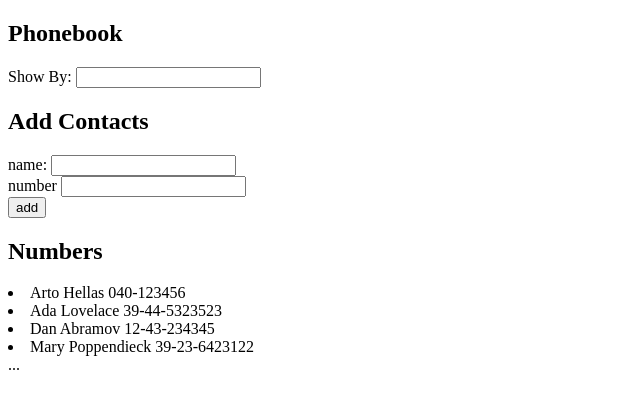
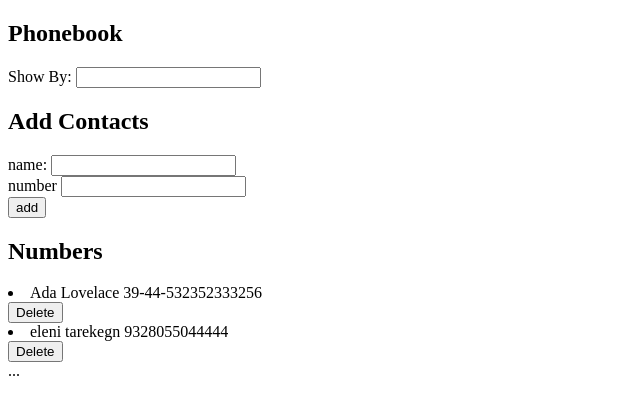
Before and after one commit to kazumaLovesTest/fullStackOpen, a React (Create React App) app in the folder part2/phonebook/: page / in a window 1280 px wide. Shown: the top 414 px of the page, without its empty margins (0-640 px from the left). Built offline with nearby package versions, Linux system fonts and the light colour scheme; data requests are answered from the project's data file.

Commit message:
implemened a update,create and delete to our database

```diff
--- a/part2/phonebook/db.json
+++ b/part2/phonebook/db.json
@@ -1,24 +1,14 @@
 {
-    "persons":[
-      {
-        "name": "Arto Hellas",
-        "number": "040-123456",
-        "id": 1
-      },
+  "persons": [
     {
       "name": "Ada Lovelace",
-        "number": "39-44-5323523",
+      "number": "39-44-532352333256",
       "id": 2
     },
     {
-        "name": "Dan Abramov",
-        "number": "12-43-234345",
+      "name": "eleni tarekegn",
+      "number": "9328055044444",
       "id": 3
-      },
-      {
-        "name": "Mary Poppendieck",
-        "number": "39-23-6423122",
-        "id": 4
     }
   ]
 }
--- a/part2/phonebook/src/App.js
+++ b/part2/phonebook/src/App.js
@@ -1,6 +1,7 @@
 import React, { useState,useEffect } from 'react'
-import axios from 'axios'
+import services from './services/phoneNumbers'
 
+const Button = ({id,onClick}) => <button onClick = {()=>onClick(id)}>Delete</button>
 const Input = ({text,onChange,value}) => <div>{text} <input onChange = {onChange} value = {value}/> </div>
 const Form = ({onSubmit,getNewName,getNewNumber,newName,newNumber}) =>{
   return(
@@ -11,17 +12,31 @@ const Form = ({onSubmit,getNewName,getNewNumber,newName,newNumber}) =>{
       </form>
   )
 }
-const Contact = ({persons,filteredContact}) => {
+const Contact = ({persons,filteredContact,removeContact}) => {
   if (filteredContact === '')
   return(
      <>
-      {persons.map(person=><li key = {person.id}>{person.name} {person.number}</li>)}
+      {persons.map(person=>{
+      return(
+        <div key = {person.id}>
+          <li >{person.name} {person.number}</li>
+          <Button onClick = {removeContact} id = {person.id} />
+      </div>
+      )
+    })}
     </>
     )
   else return(
     <>
     {persons.filter(person =>person.name.toLocaleLowerCase().includes(filteredContact.toLowerCase()))
-    .map(person=><li key = {person.id}>{person.name} {person.number}</li>)}
+    .map(person=>{
+      return(
+        <div key = {person.id}>
+          <li >{person.name} {person.number}</li>
+          <Button onClick = {removeContact} id = {person.id} />
+      </div>
+      )
+    })}
     </>
   )
 }
@@ -29,16 +44,15 @@ const Contact = ({persons,filteredContact}) => {
 const App = () => {
   const [persons, setPersons] = useState([])
   const [newName, setNewName] = useState('');
-  const [newNumber,SetNewNumber] = useState('');
+  const [newNumber,setNewNumber] = useState('');
   const [filteredContact,setFilter] = useState('');
 
   useEffect(()=>{
-      axios
-      .get('http://localhost:3001/persons')
-      .then(response =>{
-        const notes = response.data
-        setPersons(notes);
-      })
+    services.getAll().then(phoneNumbers =>{
+      console.log(phoneNumbers)
+      setPersons(phoneNumbers);
+    })
+
   },[])
 
   const addContact = (e) =>{
@@ -52,22 +66,50 @@ const App = () => {
 
   const addName = () =>{
     if (persons.find(person=>person.name === newName))
+    {
+      if (persons.find(person=>person.number === newNumber))
         alert(`${newName} already in PhoneBook`)
+      else {
+        const contactToChange = persons.find(person=>person.name === newName)
+        const changedContact = {...contactToChange, number:newNumber}
+        changeNumber(changedContact)
+      }
+    }
+
     else{
-      const person = {
+      const newPerson = {
         name:newName,
         number:newNumber,
-        id:persons.length +1
       }
-      setPersons(persons.concat(person));
-      setNewName('');
-      SetNewNumber('');
+      services.create(newPerson).then(sentPerson=>{
+        setPersons(persons.concat(sentPerson));
+        setNewName('');
+        setNewNumber('');
+      })
     }
+  }
+  const changeNumber = (changedContact) =>{
+    services.update(changedContact)
+            .then(recievedContact =>{
+              setPersons(persons.map(person => person.id !== recievedContact.id
+                                                              ?person:recievedContact))
+              setNewName('');
+              setNewNumber('');
+            })
+  }
+  const removeContact = id => {
+    const makeSure = window.confirm("Are you sure you want to remove this contact?");
+    if(makeSure)
+      {
+        services.remove(id).then(phoneNumbers =>{
+          setPersons(phoneNumbers.filter(phoneNumber => (phoneNumber.id !== id)));
+        })
+     }
   }
 
 
   const getNewName = (e) => setNewName(e.target.value)
-  const getNewNumber = (e) => SetNewNumber(e.target.value)
+  const getNewNumber = (e) => setNewNumber(e.target.value)
   const getFilteredContact = (e) => setFilter(e.target.value)
 
   return (
@@ -77,7 +119,7 @@ const App = () => {
       <h2>Add Contacts</h2>
       <Form onSubmit = {addContact} getNewName = {getNewName} getNewNumber ={getNewNumber} newName ={newName} newNumber = {newNumber} />
       <h2>Numbers</h2>
-      <Contact persons = {persons} filteredContact = {filteredContact} />
+      <Contact persons = {persons} filteredContact = {filteredContact} removeContact ={removeContact}/>
       ...
     </div>
   )
--- /dev/null
+++ b/part2/phonebook/src/services/phoneNumbers.js
@@ -0,0 +1,23 @@
+import axios from "axios";
+
+const baseUrl = 'http://localhost:3001/persons';
+
+const getAll = () => {
+    return axios.get(baseUrl)
+                .then(response =>response.data)
+}
+const create = newPerson => {
+   return axios.post(baseUrl,newPerson)
+        .then(response => response.data)
+}
+const update = (changedContact) =>{
+    return axios.put(`${baseUrl}/${changedContact.id}`,changedContact)
+                .then(response => response.data)
+
+}
+const remove = id => {
+    axios.delete(`${baseUrl}/${id}`)
+    return getAll()
+}
+
+export default {getAll,create,remove,update}
```
Lines whose indentation alone changed are shown as unchanged.
